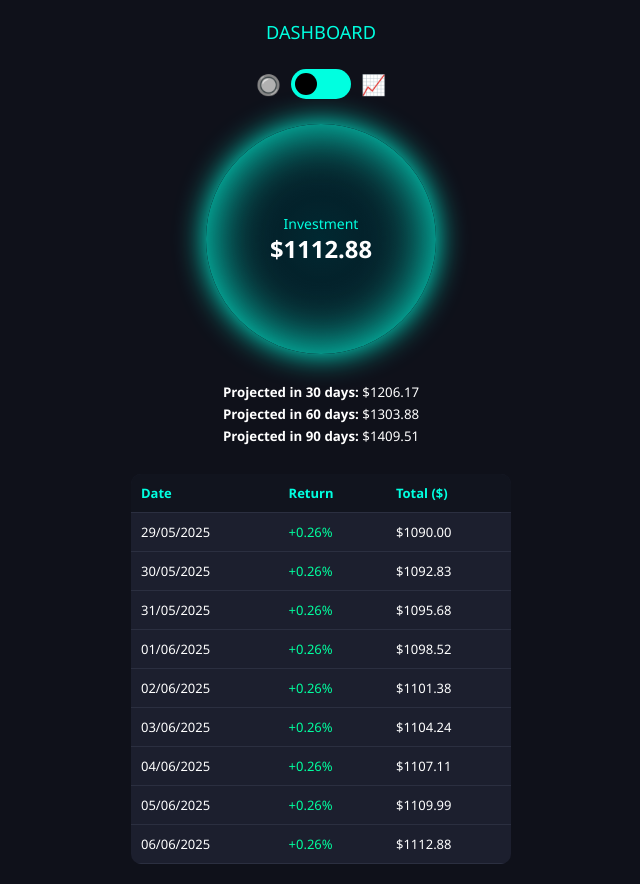
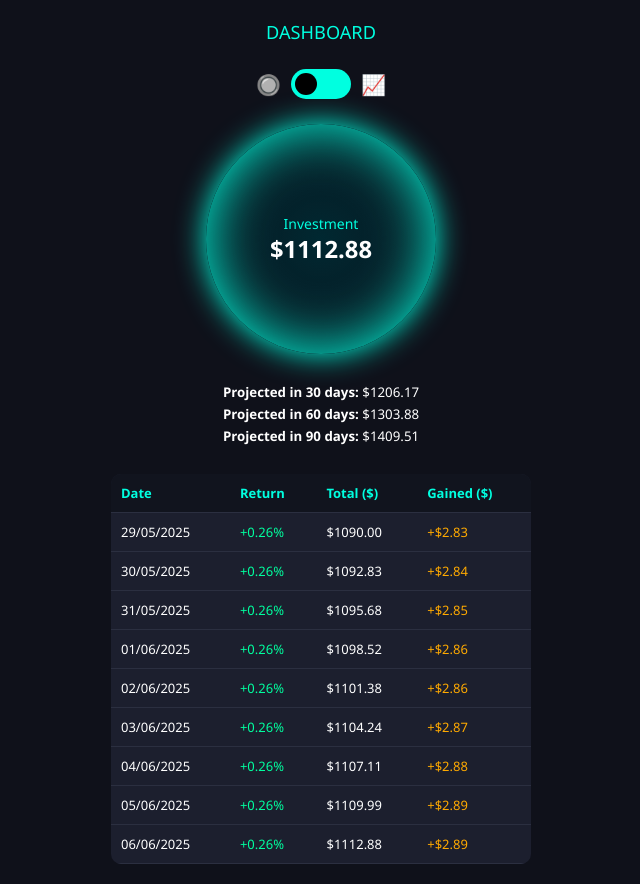
Before and after one commit to investmentstrategies/dashboard-denizhan, a plain HTML site: page index.html in a window 1280 px wide. Shown: the whole page, without its empty margins (319-959 px from the left). Drawn offline with nearby package versions, Linux system fonts and the light colour scheme.

Commit message:
Update index.html

```diff
--- a/index.html
+++ b/index.html
@@ -144,7 +144,7 @@
 
     table {
       width: 100%;
-      max-width: 380px;
+      max-width: 420px;
       background: #1c1f2e;
       border-radius: 10px;
       overflow: hidden;
@@ -169,6 +169,10 @@
 
     td.total {
       color: #ffffff;
+    }
+
+    td.gain {
+      color: #ffaa00;
     }
   </style>
 </head>
@@ -203,6 +207,7 @@
         <th>Date</th>
         <th>Return</th>
         <th>Total ($)</th>
+        <th>Gained ($)</th>
       </tr>
     </thead>
     <tbody id="returns-body"></tbody>
@@ -228,17 +233,19 @@
       const year = date.getFullYear();
       const formattedDate = `${day}/${month}/${year}`;
 
+      const gainedToday = currentValue * returnRate;
       const tr = document.createElement("tr");
       tr.innerHTML = `
         <td>${formattedDate}</td>
         <td class="return">+${(returnRate * 100).toFixed(2)}%</td>
         <td class="total">$${currentValue.toFixed(2)}</td>
+        <td class="gain">+$${gainedToday.toFixed(2)}</td>
       `;
       document.getElementById("returns-body").appendChild(tr);
 
       labels.push(formattedDate);
       values.push(currentValue.toFixed(2));
-      currentValue *= (1 + returnRate);
+      currentValue += gainedToday;
     }
 
     document.getElementById("final-value").textContent = `$${(currentValue / (1 + returnRate)).toFixed(2)}`;
```
